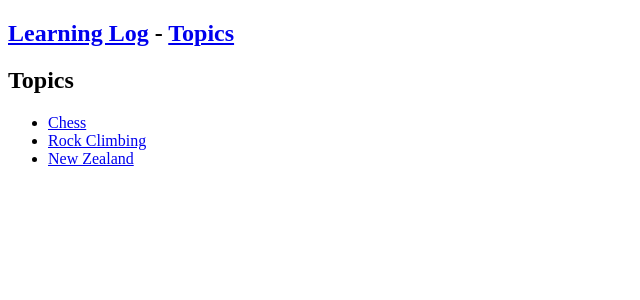
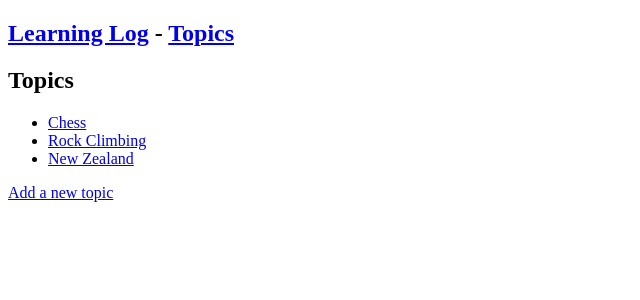
Before and after one commit to xmzboy/Django-Project, a Django app: page /topics/ in a window 1280 px wide. Shown: the top 300 px of the page, without its empty margins (0-640 px from the left). Run offline with Django 4.2, Linux system fonts and the light colour scheme; data comes from the database, SQL or seed files in the repository.

Commit message:
Update topics.html
Add new topic

```diff
--- a/learning_log/learning_logs/templates/learning_logs/topics.html
+++ b/learning_log/learning_logs/templates/learning_logs/topics.html
@@ -15,6 +15,7 @@
       <li>No topics have been added yet.</li>
     {% endfor %}
   </ul>
+      <a href="{% url 'learning_logs:new_topic' %}">Add a new topic</a>
   {% endblock content %}
 </body>
 </html>
```
